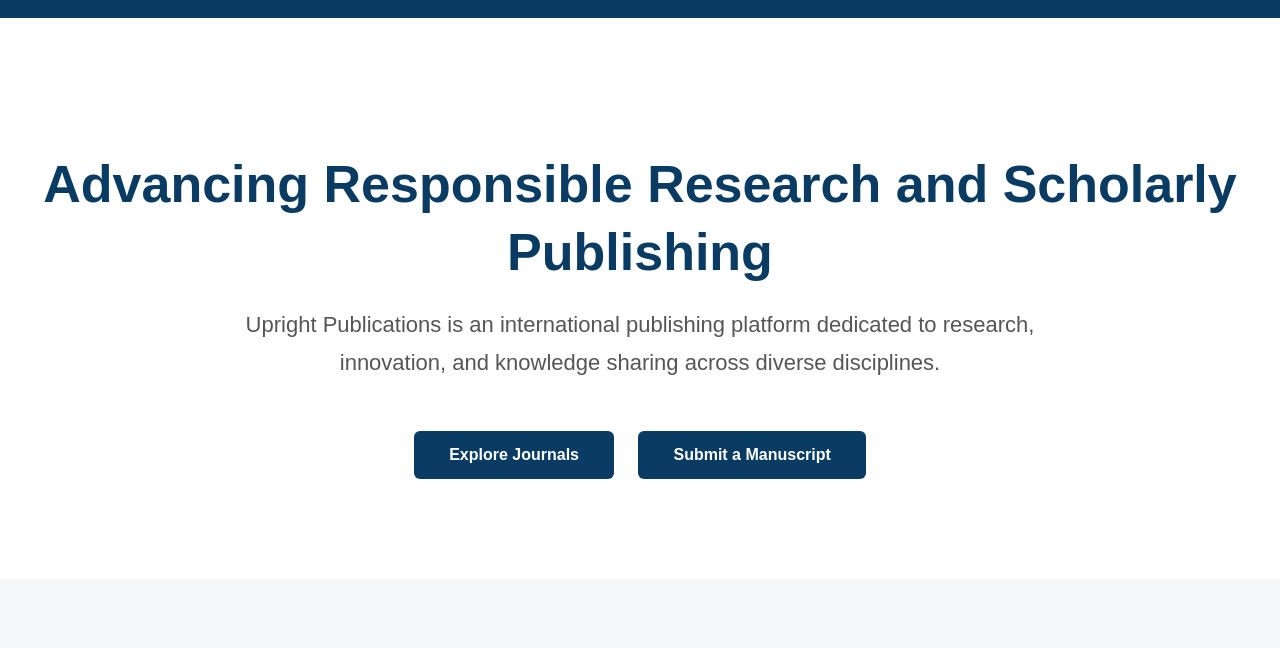
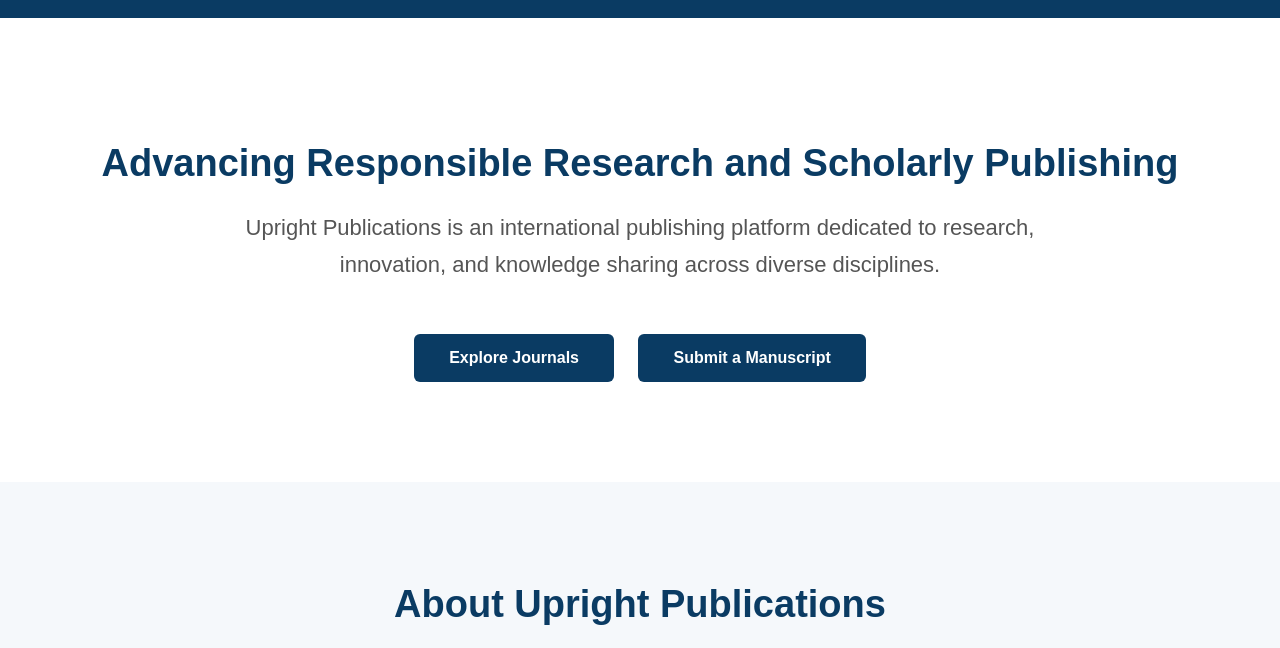
Before and after one commit to uprightpub/uprightpub.github.io, a plain HTML site: page index.html in a window 1280 px wide. Shown: the part 140-788 px from the top of the page. Drawn offline with Linux system fonts and the light colour scheme.

Commit message:
Update index.html

```diff
--- a/index.html
+++ b/index.html
@@ -35,20 +35,6 @@ text-align:center;
 background:white;
 }
 
-.hero h1{
-
-    font-size:30px;
-
-    color:#0a3b63;
-
-    margin-bottom:20px;
-
-    font-weight:700;
-
-    line-height:1.3;
-
-}
-
 .hero p{
 font-size:20px;
 color:#555;
@@ -67,9 +53,11 @@ text-align:center;
 }
 
 .hero h1{
-    font-size:52px;
+    font-size:38px;
     color:#0a3b63;
     margin-bottom:20px;
+    font-weight:700;
+    line-height:1.3;
 }
 
 .hero p{
```
